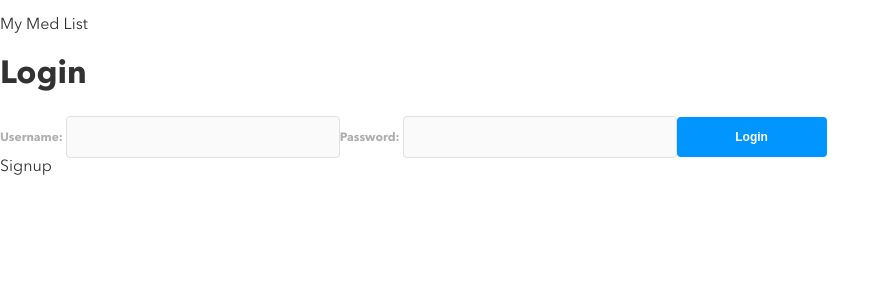
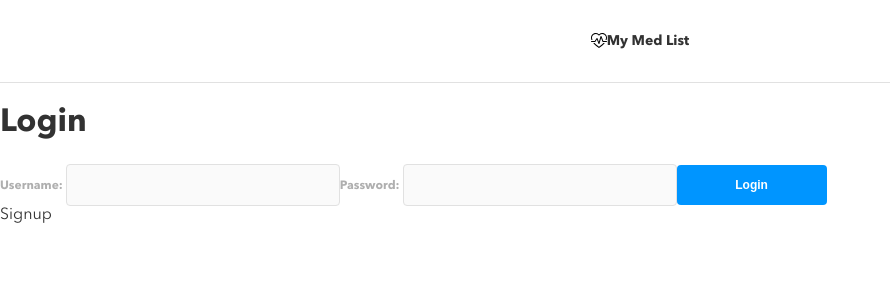
Before and after one commit to GurpreetD13/my-med-list, a React (Create React App) app: page /login in a window 1280 px wide. Shown: the top 300 px of the page, without its empty margins (0-890 px from the left). Built offline with nearby package versions, Linux system fonts and the light colour scheme.

Commit message:
Styled Nav component

```diff
--- a/src/components/Nav/Nav.js
+++ b/src/components/Nav/Nav.js
@@ -1,19 +1,16 @@
 import './Nav.scss';
 import { NavLink } from 'react-router-dom';
+import logo from '../../assets/logos/heart-pulse.svg'
 
 
 const Nav = () => {
 
     return (
         <nav className='nav'>
-            <NavLink to='/'>
-
-
-                <p className='nav__logo'>My Med List</p>
+            <NavLink to='/' className='nav__logo'>
+                <img src={logo} alt='logo for My Med List' />
+                <p> My Med List</p>
             </NavLink>
-
-
-
         </nav>
     );
 };
--- a/src/components/Nav/Nav.scss
+++ b/src/components/Nav/Nav.scss
@@ -0,0 +1,19 @@
+@use '../../styles/partials/mixins' as *;
+@use '../../styles/partials/typography' as *;
+@use '../../styles/partials/colors' as *;
+
+.nav {
+    box-sizing: border-box;
+    width: 100%;
+    display: flex;
+    justify-content: space-around;
+    align-items: center;
+    padding: 16px;
+
+    @include font-subheader;
+    border-bottom: 1px solid $color-secondary-mercury;
+
+    &__logo{
+        display: flex;
+    }
+}
```
Also changed, not shown: src/assets/logos/heart-pulse.svg (added).
